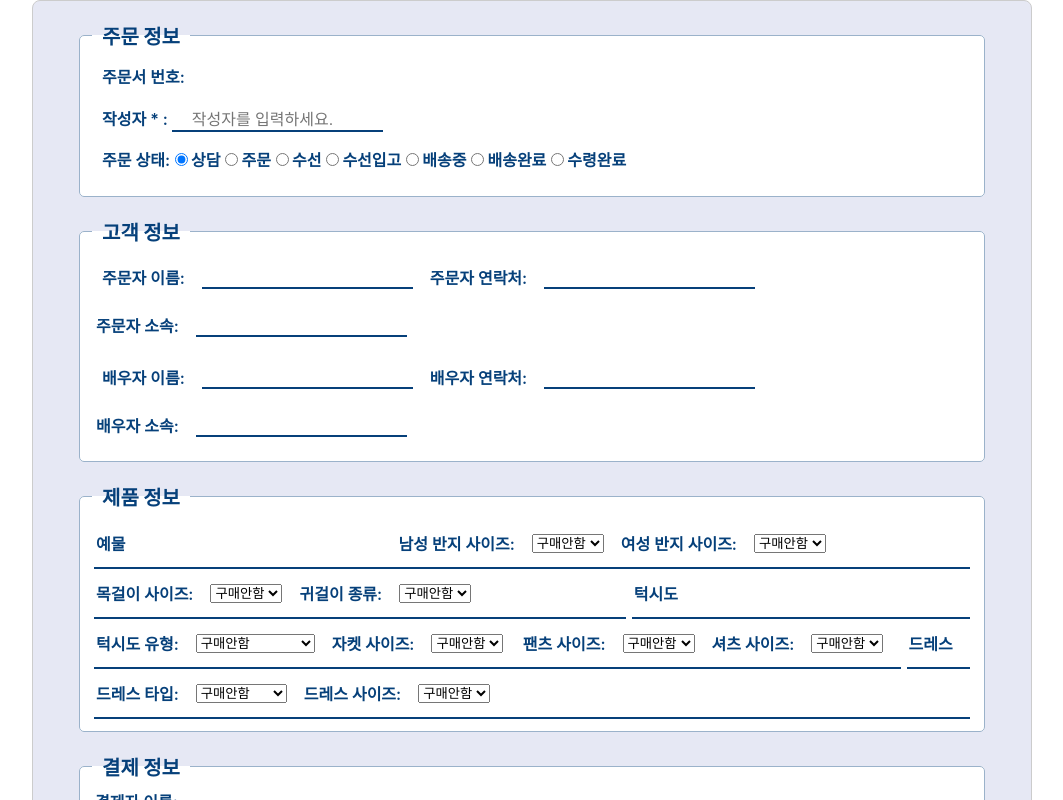
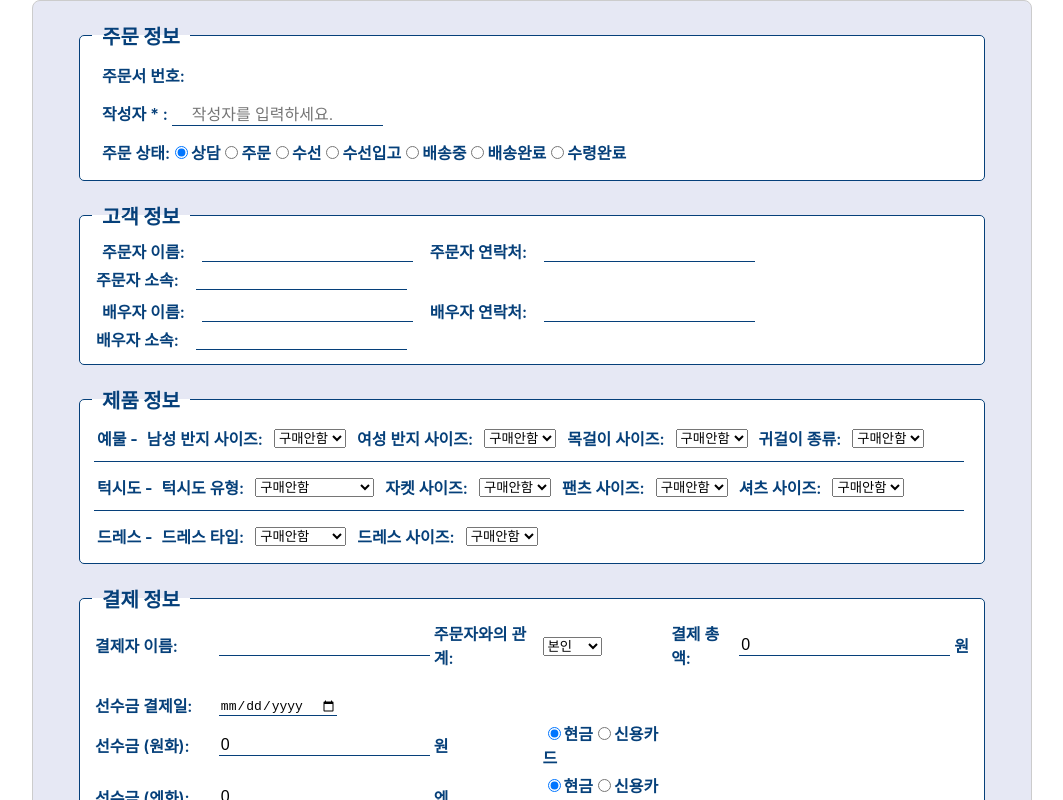
Before and after one commit to moony-ai/kristinaHan, a React (Create React App) app in the folder front/: page /#/orders/new in a window 1280 px wide. Shown: the top 800 px of the page, without its empty margins (108-1171 px from the left). Built offline with nearby package versions, Linux system fonts and the light colour scheme.

Commit message:
Refinements to Orderform

```diff
--- a/front/src/OrderFormNew.js
+++ b/front/src/OrderFormNew.js
@@ -527,15 +527,13 @@ function OrderForm({ loggedInUserInfo }) {
             </fieldset>
             {/* 제품정보 */}
             <fieldset>
-                <legend>제품 정보</legend>
+                <legend className="clothes-info">제품 정보</legend>
                 <div className="clothes-info-table">
                     <table>
                         <tbody className="clothes-info-table-container">
                             {/* 예물 섹션 */}
                             <tr className="clothes-info-table-row clothes-info-table-row1">
-                                <td colSpan="4"><strong>예물</strong></td>
-                            </tr>
-                            <tr className="clothes-info-table-row">
+                                <td colSpan="4"><strong>예물 -</strong></td>
                                 <td>남성 반지 사이즈:</td>
                                 <td>
                                     <select name="ringSizeMen" value={productInfo.ringSizeMen} onChange={productInfoHandleChange}>
@@ -554,8 +552,6 @@ function OrderForm({ loggedInUserInfo }) {
                                         ))}
                                     </select>
                                 </td>
-                            </tr>
-                            <tr className="clothes-info-table-row">
                                 <td>목걸이 사이즈:</td>
                                 <td>
                                     <select name="necklaceSize" value={productInfo.necklaceSize} onChange={productInfoHandleChange}>
@@ -577,10 +573,8 @@ function OrderForm({ loggedInUserInfo }) {
                             <tr>
                                 <td colSpan="3"><hr className="table-cell" /></td>
                             </tr>
-                            <tr className="clothes-info-table-row clothes-info-table-row1">
-                                <td colSpan="4"><strong>턱시도</strong></td>
-                            </tr>
-                            <tr className="clothes-info-table-row">
+                            <tr className="clothes-info-table-row clothes-info-table-row2">
+                                <td colSpan="4"><strong>턱시도 -</strong></td>
                                 <td>턱시도 유형:</td>
                                 <td>
                                     <select name="tuxedoType" value={productInfo.tuxedoType} onChange={productInfoHandleChange}>
@@ -599,8 +593,6 @@ function OrderForm({ loggedInUserInfo }) {
                                         <option value="">구매안함</option>
                                     </select>
                                 </td>
-                            </tr>
-                            <tr className="clothes-info-table-row">
                                 <td>팬츠 사이즈:</td>
                                 <td>
                                     <select name="pantsSize" value={productInfo.pantsSize} onChange={productInfoHandleChange}>
@@ -625,10 +617,8 @@ function OrderForm({ loggedInUserInfo }) {
                             <tr>
                                 <td colSpan="3"><hr className="table-cell" /></td>
                             </tr>
-                            <tr className="clothes-info-table-row clothes-info-table-row3 no-border">
-                                <td colSpan="4"><strong>드레스</strong></td>
-                            </tr>
-                            <tr className="clothes-info-table-row no-border">
+                            <tr className="clothes-info-table-row clothes-info-table-row3">
+                                <td colSpan="4"><strong>드레스 -</strong></td>
                                 <td>드레스 타입:</td>
                                 <td>
                                     <select name="dressType" value={productInfo.dressType} onChange={productInfoHandleChange}>
@@ -654,7 +644,7 @@ function OrderForm({ loggedInUserInfo }) {
             </fieldset>
             {/* 결제정보 */}
             <fieldset>
-                <legend>결제 정보</legend>
+                <legend className="payment-info">결제 정보</legend>
                 <div>
                     <table className="payment-info-table">
                         <tbody>
@@ -669,10 +659,7 @@ function OrderForm({ loggedInUserInfo }) {
                                         onChange={paymentInfoHandleChange}
                                     />
                                 </td>
-                            </tr>
-
-                            {/* 주문자와의 관계 */}
-                            <tr>
+                                {/* 주문자와의 관계 */}
                                 <td>주문자와의 관계:</td>
                                 <td>
                                     <select
@@ -688,12 +675,7 @@ function OrderForm({ loggedInUserInfo }) {
                                         <option value="기타">기타</option>
                                     </select>
                                 </td>
-                            </tr>
-                            <tr>
-                                <td colSpan="3"><hr className="table-cell" /></td>
-                            </tr>
-                            {/* 결제 총액 */}
-                            <tr>
+                                {/* 결제 총액 */}
                                 <td>결제 총액:</td>
                                 <td>
                                     <input
@@ -861,6 +843,9 @@ function OrderForm({ loggedInUserInfo }) {
                             </tr>
                             {/* 잔금 지급액 (원화) */}
                             <tr>
+                                <td colSpan="3"><hr className="table-cell" /></td>
+                            </tr>
+                            <tr>
                                 <td>잔금 지급액 (원화):</td>
                                 <td>
                                     <input
@@ -969,7 +954,7 @@ function OrderForm({ loggedInUserInfo }) {
                             </tr>
                             {/* 잔금 */}
                             <tr>
-                                <td>잔금:</td>
+                                <td>잔금 총액:</td>
                                 <td>
                                     <input
                                         type="text"
--- a/front/src/styles/OrderForm.css
+++ b/front/src/styles/OrderForm.css
@@ -1,4 +1,6 @@
 /* OrderForm.css */
+
+/* 웹페이지용 전체 포맷 */
 .form-container {
     display: flex;
     flex-direction: column;
@@ -20,7 +22,8 @@
         width: 88vw;
         max-width: 880px;
         margin-bottom: 20px;
-        border: 1px groove #9BB2CA;
+        padding-bottom: 9px;
+        border: 1.5px groove #06407A;
         border-radius: 5px;
         background-color: #FFFFFF;
     }
@@ -41,11 +44,11 @@
 
     input {
         font-size: medium;
+        border: 1.5px groove #06407A;
         border-top: none;
         border-left: none;
         border-right: none;
         border-radius: 0;
-        border-color: #06407A;
     }
 
     input:focus {
@@ -59,14 +62,16 @@
         border: 0;
     }
 
+    /* 주문 정보칸 포맷 */
     .orderinfo_row {
-        margin: 15px 0px 15px 10px;
+        margin: 14px 0px 7px 10px;
     }
 
     .orderinfo_row1 {
-        margin: 8px 0px 18px 10px;
+        margin: 7px 0px 14px 10px;
     }
 
+    /* 고객 정보칸 포맷 */
     .orderer-info-table-container {
         display: flex;
         flex-wrap: wrap;
@@ -75,7 +80,7 @@
     .orderer-info-table-row {
         flex-grow: 1;
         box-sizing: border-box;
-        padding: 10px 0px;
+        padding: 9x 0px 10px 0px;
         border: none;
     }
 
@@ -90,6 +95,7 @@
         }
     }
 
+    /* 제품 정보칸 포맷*/
     .clothes-info-table-container {
         display: flex;
         flex-wrap: wrap;
@@ -99,14 +105,27 @@
     .clothes-info-table-row {
         flex-grow: 1;
         box-sizing: border-box;
-        padding: 10px 0px;
-        border: none;
-        border-bottom: 2px solid #06407A;
+        padding: 8px 0px;
+        border-bottom: 1.4px solid #06407A;
+        margin: 1px 0px;
     }
 
-    .clothes-info-table-row td {
-        padding: 0 15px 0 0;
-        justify-content: flex-end;
+    .clothes-info-table-row1 {
+        padding-top: 0px;
+    }
+
+    .clothes-info-table-row3 {
+        margin-bottom: none;
+        border: none;
+        padding-bottom: 0px;
+    }
+
+    .clothes-info-table-row td{
+        padding-right: 8px;
+    }
+
+    .clothes-info-table-row td:first-child{
+        padding-right: 6px;
     }
 
     @media (min-width: 640px) {
@@ -116,9 +135,7 @@
         }
     }
 
-    .clothes-info-table-row1 td {
-        font-weight: 800;
-    }
+    /* 결제 정보칸 포맷*/
 
 }
 
```
